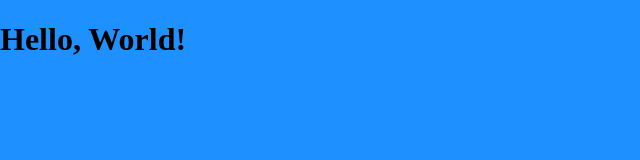
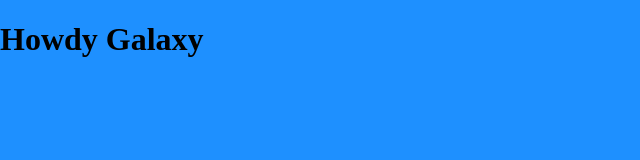
Before and after one commit to kyledominick/template, a plain HTML site: page index.html in a window 1280 px wide. Shown: the whole page, without its empty margins (0-640 px from the left). Drawn offline with Linux system fonts and the light colour scheme.

Commit message:
howdy galaxy

```diff
--- a/index.html
+++ b/index.html
@@ -18,7 +18,7 @@
     <link rel="stylesheet" href="style.css" />
   </head>
   <body>
-    <h1>Hello, World!</h1>
+    <h1>Howdy Galaxy</h1>
     <!-- Script -->
     <script src="script.js"></script>
   </body>
```
